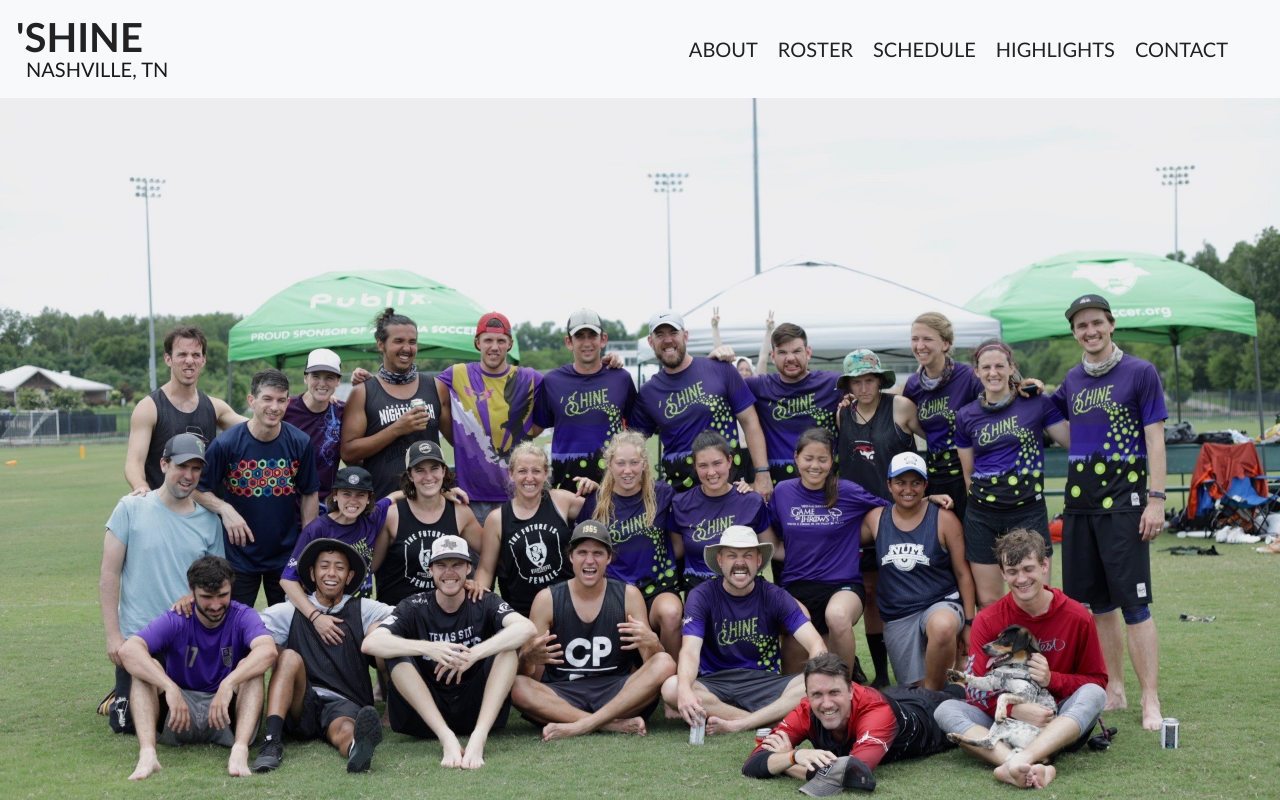
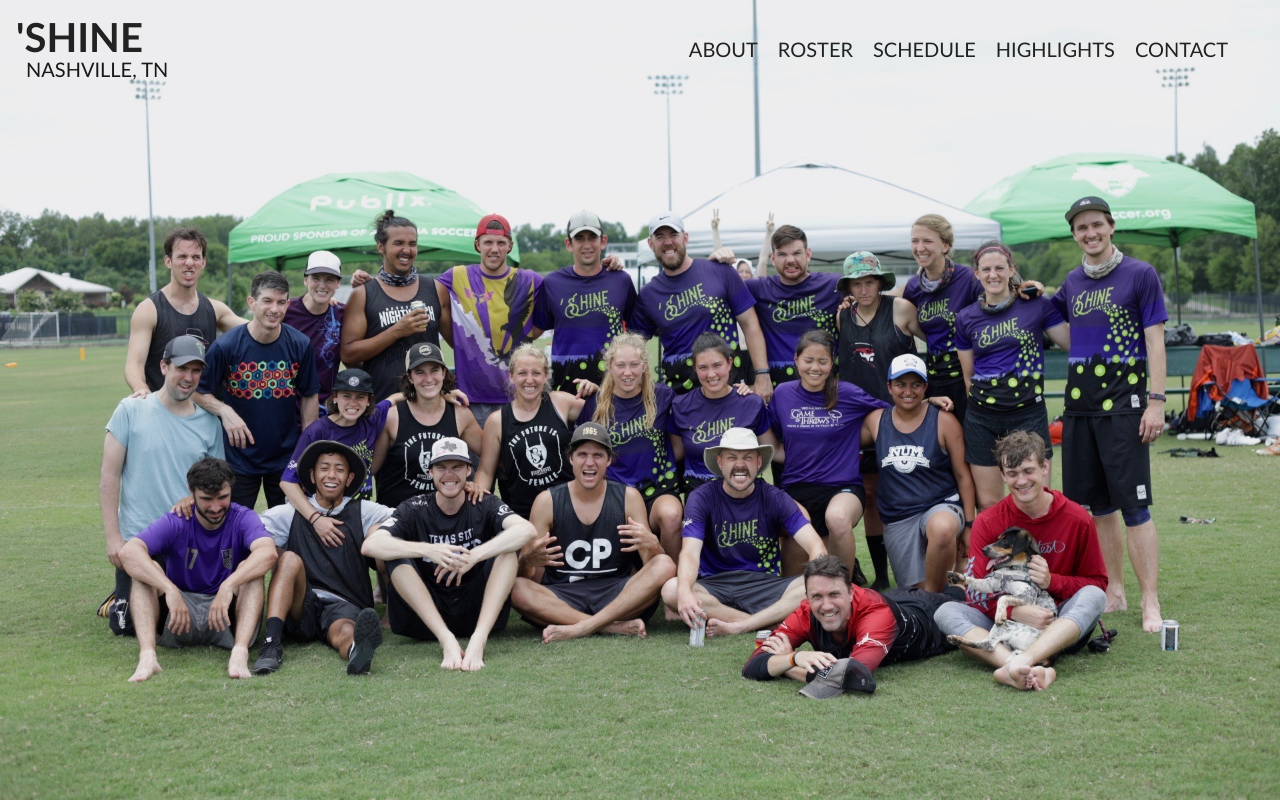
Before and after one commit to liz-barnes/nashville-shine-ultimate, a React (Create React App) app: page / in a window 1280 px wide. Shown: the top 800 px of the page. Built offline with nearby package versions, Linux system fonts and the light colour scheme.

Commit message:
transparent navbar

```diff
--- a/src/Components/Nav/index.js
+++ b/src/Components/Nav/index.js
@@ -13,14 +13,14 @@ export default function MyNavbar() {
   const [isOpen, setIsOpen] = useState(false);
   const toggle = () => setIsOpen(!isOpen);
   return (
-    <div className='navbar-container'>
+    <div className='navbar-container' style={{ backgroundColor: '#000000' }}>
       {/* <header className='brand-container'>
         <Link to='/' className='brand'>
           <h1>'Shine</h1>
         </Link>
         <p className='city'>Nashville, TN</p>
       </header> */}
-      <Navbar color="light" light expand="md" className='justify-content-between color-nav'>
+      <Navbar color="light" light expand="md" className='justify-content-between color-nav bg-transparent'>
       <NavbarBrand href="/" className="mr-auto">
         <Link to='/' className='brand'>
           <h1>'Shine</h1>
--- a/src/styles/components/_navbar.scss
+++ b/src/styles/components/_navbar.scss
@@ -17,8 +17,11 @@
   //   width: 100px;
   // }
 
-  .color-nav {
-    background-color: greenyellow;
+  .navbar.color-nav {
+    z-index: 1;
+    width: 100%;
+    position: fixed;
+    background: none;
       // grid-area: navbar;
       // justify-self: end;
       // align-self: flex-start;
```
